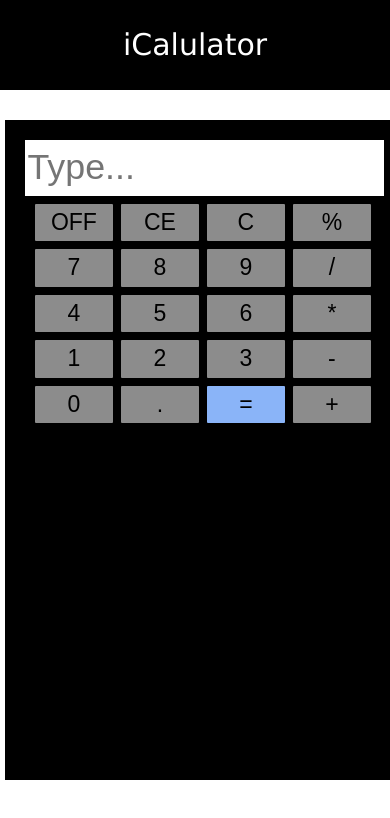
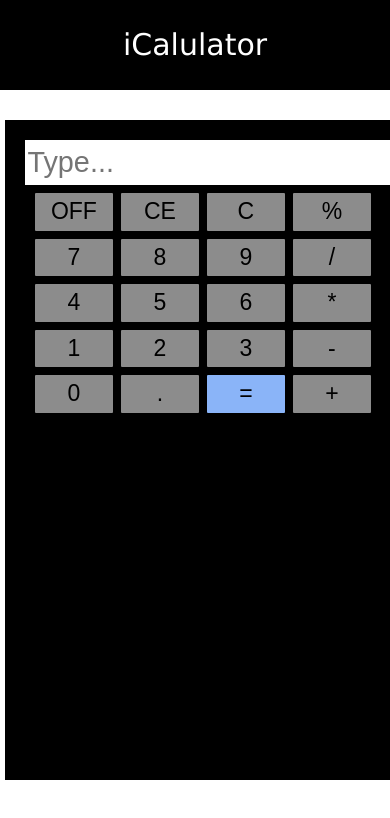
Before and after one commit to sourabhkumhar/iCalculator, a plain HTML site: page index.html in a window 390 px wide. Drawn offline with Linux system fonts and the light colour scheme.

Commit message:
Update style.css

```diff
--- a/style.css
+++ b/style.css
@@ -22,7 +22,6 @@ table {
 }
 
 input {
-    width: 100%;
     font-size: 35.8px;
     border: none;
     line-height: 1.5;
@@ -63,6 +62,6 @@ button {
     }
 
     input {
-
+        font-size: 28.8px;
     }
 }
```
